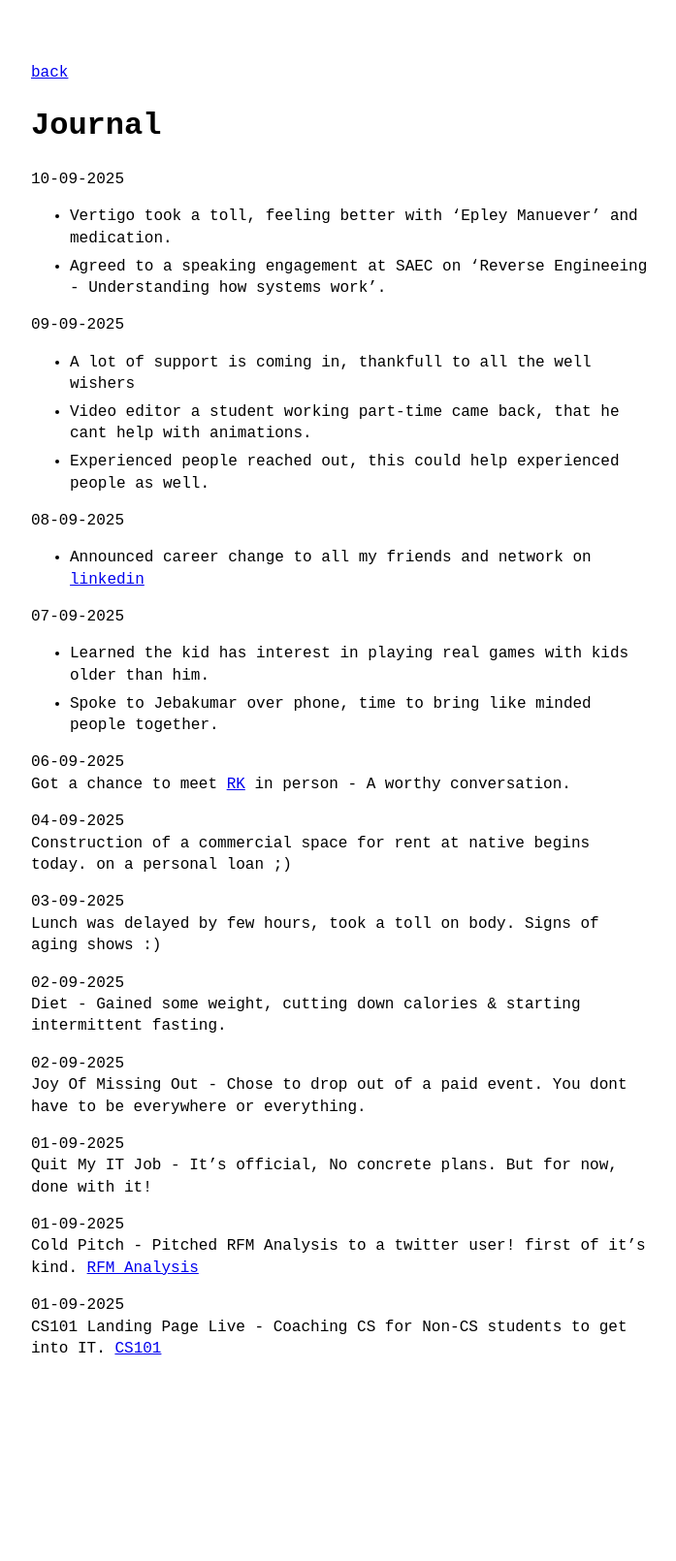
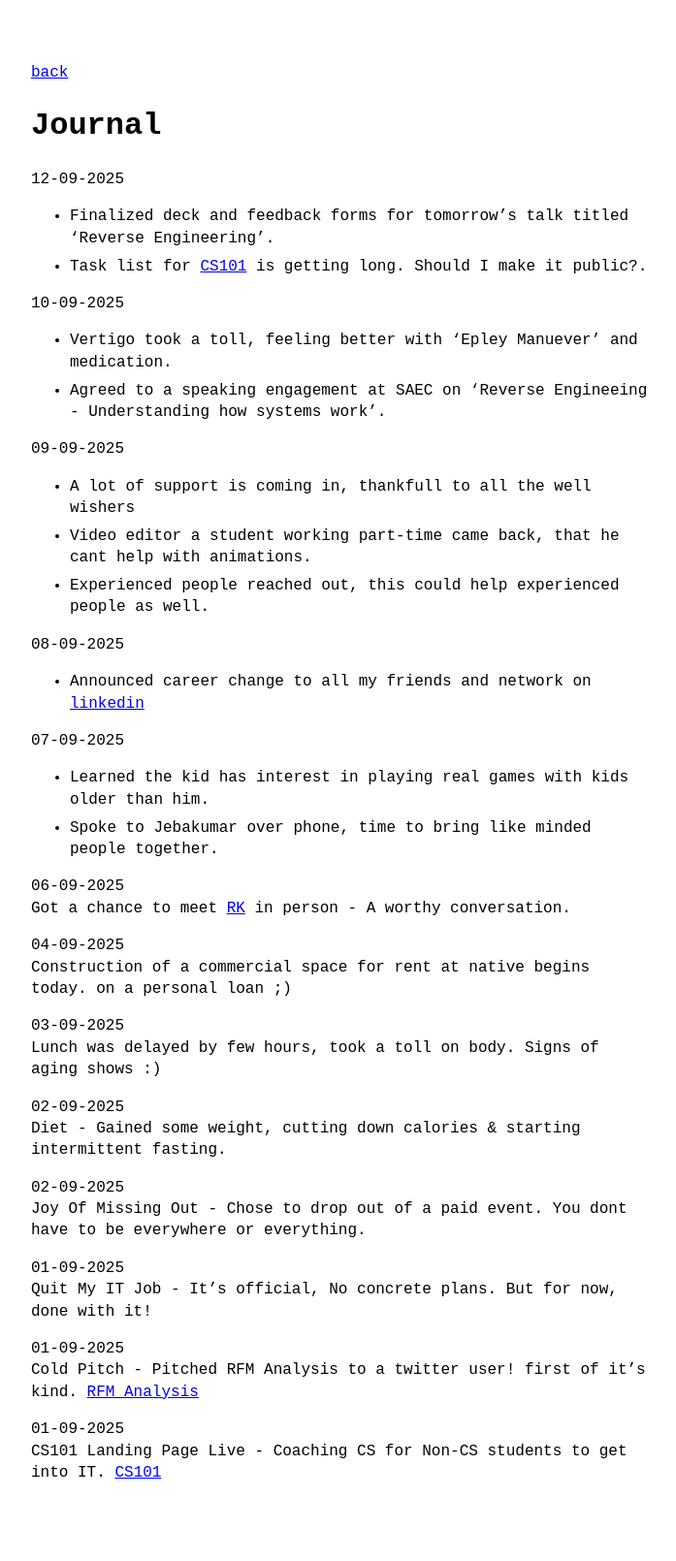
Before and after one commit to VallarasuS/Vallarasu.in, a Jekyll site: the page built from docs/open-journal.md, in a window 1280 px wide. Shown: the whole page at 97% size, without its empty margins (288-985 px from the left). Built offline with Jekyll 4.4.1, drawn with Linux system fonts in a browser that asks for light colours; before the commit the page ends 1482 px from its top, so only the background shows below that.

Commit message:
Update open-journal.md

```diff
--- a/docs/open-journal.md
+++ b/docs/open-journal.md
@@ -2,6 +2,10 @@
 layout: page
 title: Journal
 ---
+
+12-09-2025<br>
+- Finalized deck and feedback forms for tomorrow's talk titled 'Reverse Engineering'.
+- Task list for [CS101](https://cs101.in/) is getting long. Should I make it public?.
 
 10-09-2025<br>
 - Vertigo took a toll, feeling better with 'Epley Manuever' and medication.
```
